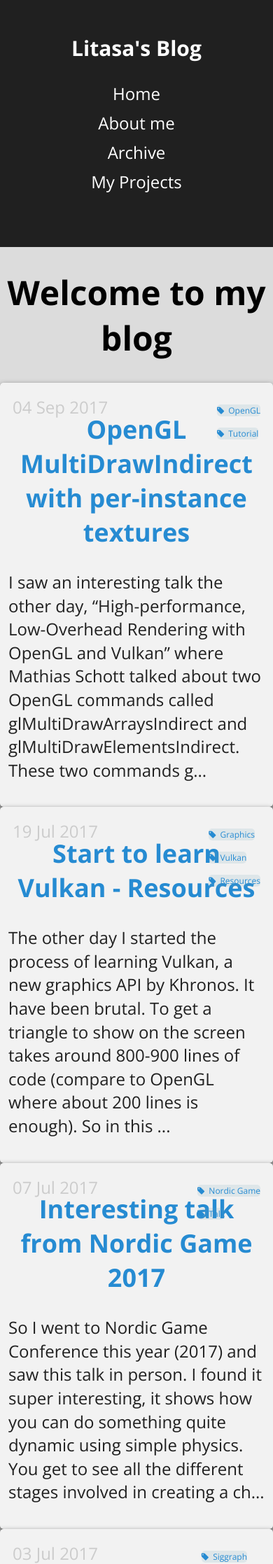
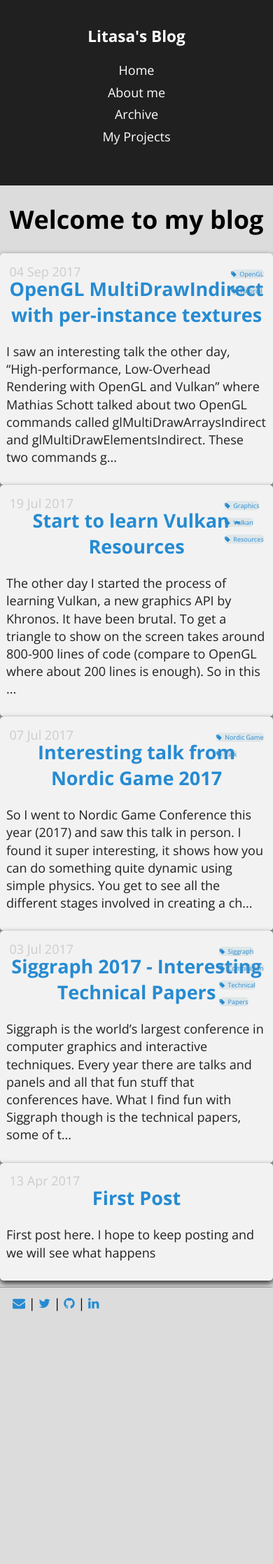
Before and after one commit to litasa/litasa.github.io, a Jekyll site: the page built from index.html, in a window 390 px wide. Shown: the top 2235 px of the page at 70% size. Built offline with Jekyll 4.4.1, drawn with Linux system fonts in a browser that asks for light colours; the list of posts is cut into pages by our own code; after the commit the page ends 1946 px from its top, so only the background shows below that.

Commit message:
font change for mobile

```diff
--- a/css/styles.scss
+++ b/css/styles.scss
@@ -357,6 +357,9 @@ img {
 }
 @media only screen and (max-width: 48em)
 {
+  html,body {
+    font-size: 18px;
+}
   .module {
     margin: 0em;
     padding: 0.5em;
```
